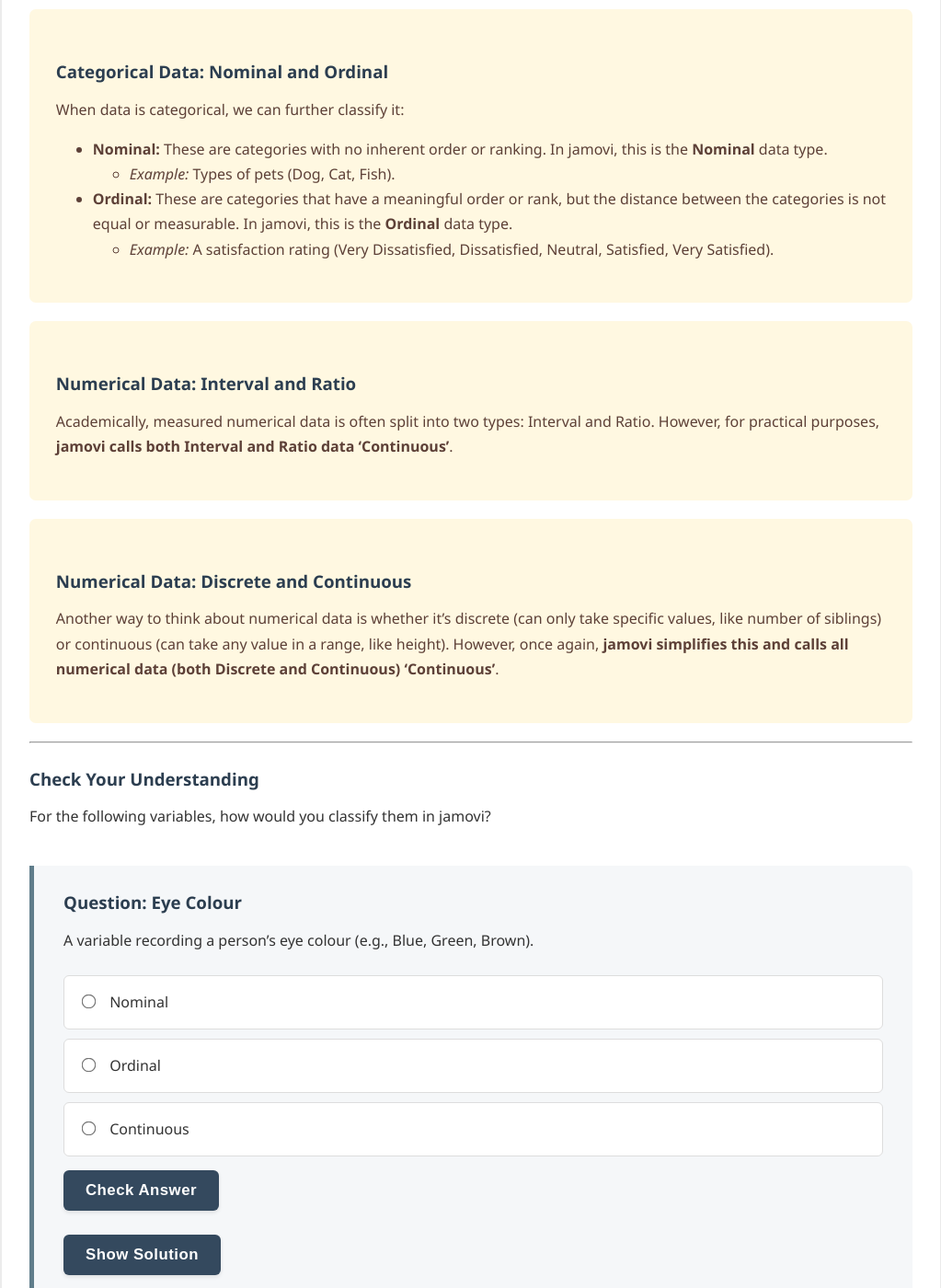
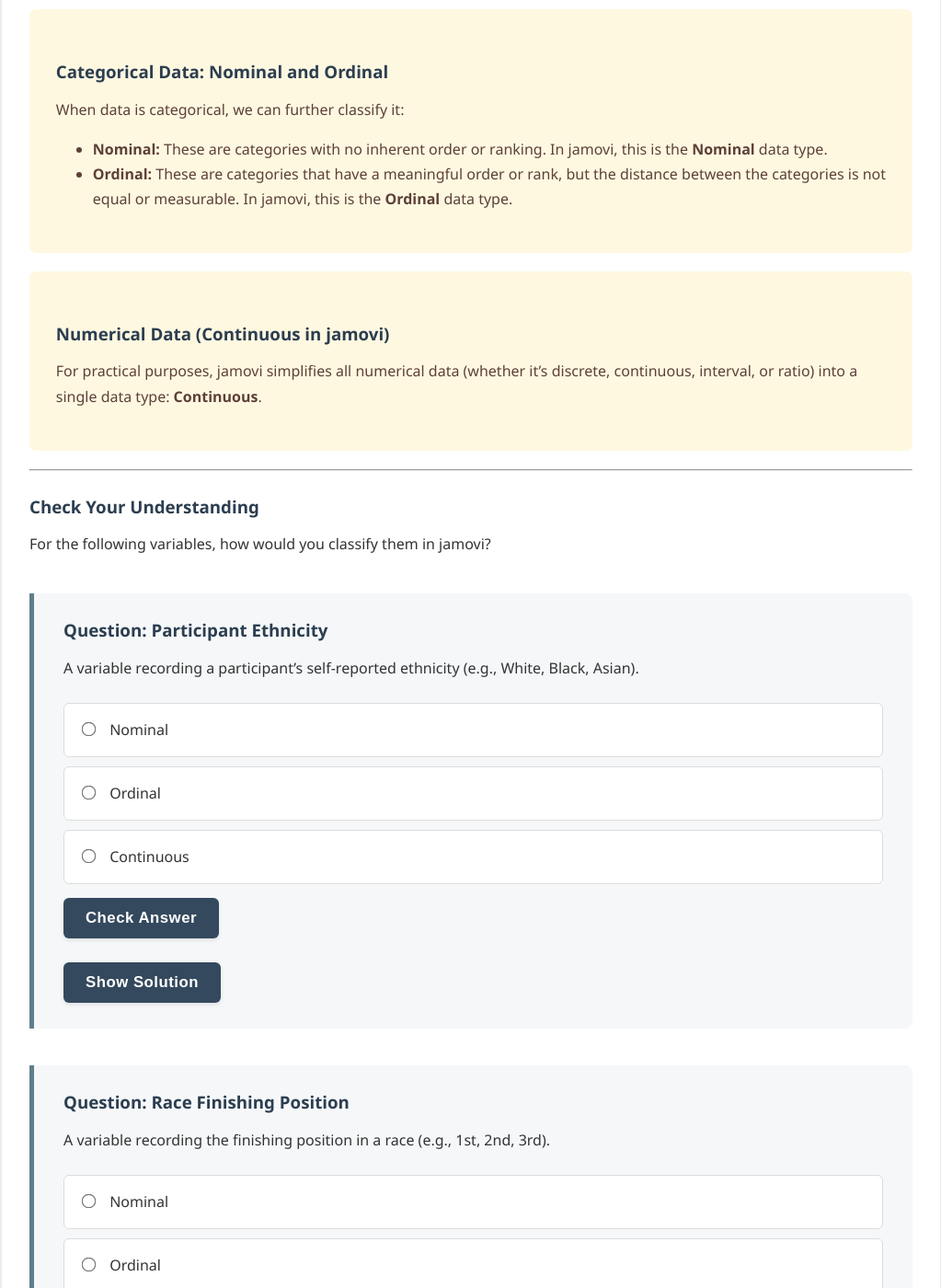
Before and after one commit to probe973/hsc-5066y, a Jekyll site: the page built from jamovi/getting-started/02-levels-of-data.md, in a window 1280 px wide and 1400 px high, scrolled down 559 px. Shown: the whole window at 92% size, without its empty margins (128-1151 px from the left). Built offline with Jekyll 4.4.1, drawn with Linux system fonts in a browser that asks for light colours; some of the changed text lies outside the part shown.

Commit message:
Revise data type classifications in documentation
Updated classifications for categorical and numerical data types in jamovi documentation. Simplified explanations and examples for clarity.

```diff
--- a/jamovi/getting-started/02-levels-of-data.md
+++ b/jamovi/getting-started/02-levels-of-data.md
@@ -18,22 +18,13 @@
 When data is categorical, we can further classify it:
 
 *   **Nominal:** These are categories with no inherent order or ranking. In jamovi, this is the **Nominal** data type.
-    *   *Example:* Types of pets (Dog, Cat, Fish).
-
 *   **Ordinal:** These are categories that have a meaningful order or rank, but the distance between the categories is not equal or measurable. In jamovi, this is the **Ordinal** data type.
-    *   *Example:* A satisfaction rating (Very Dissatisfied, Dissatisfied, Neutral, Satisfied, Very Satisfied).
 </div>
 
 <div class="explanation" markdown="1">
-### Numerical Data: Interval and Ratio
+### Numerical Data (Continuous in jamovi)
 
-Academically, measured numerical data is often split into two types: Interval and Ratio. However, for practical purposes, **jamovi calls both Interval and Ratio data 'Continuous'**.
-</div>
-
-<div class="explanation" markdown="1">
-### Numerical Data: Discrete and Continuous
-
-Another way to think about numerical data is whether it's discrete (can only take specific values, like number of siblings) or continuous (can take any value in a range, like height). However, once again, **jamovi simplifies this and calls all numerical data (both Discrete and Continuous) 'Continuous'**.
+For practical purposes, jamovi simplifies all numerical data (whether it's discrete, continuous, interval, or ratio) into a single data type: **Continuous**.
 </div>
 
 ---
@@ -42,48 +33,48 @@
 For the following variables, how would you classify them in jamovi?
 
 {% include question_multiple_choice.html
-    id="q_eyecolour"
-    title="Eye Colour"
-    question_text="A variable recording a person's eye colour (e.g., Blue, Green, Brown)."
+    id="q_ethnicity"
+    title="Participant Ethnicity"
+    question_text="A variable recording a participant's self-reported ethnicity (e.g., White, Black, Asian)."
     options="nominal::Nominal||ordinal::Ordinal||continuous::Continuous"
     correct_answer="nominal"
-    solution_text="Eye colour categories have no inherent order, so they are Nominal."
+    solution_text="Ethnicity is a set of categories with no inherent order, making it Nominal."
 %}
 
 {% include question_multiple_choice.html
-    id="q_satisfaction"
-    title="Satisfaction Rating"
-    question_text="A variable recording a participant's satisfaction on a scale from 'Very Dissatisfied' to 'Very Satisfied'."
+    id="q_finish_position"
+    title="Race Finishing Position"
+    question_text="A variable recording the finishing position in a race (e.g., 1st, 2nd, 3rd)."
     options="nominal::Nominal||ordinal::Ordinal||continuous::Continuous"
     correct_answer="ordinal"
-    solution_text="The categories have a clear order, but the distance between them is not equal, making them Ordinal."
+    solution_text="Finishing positions have a clear rank (1st is better than 2nd), but the time difference between 1st and 2nd might not be the same as between 2nd and 3rd. This makes it Ordinal."
 %}
 
 {% include question_multiple_choice.html
-    id="q_temperature"
-    title="Temperature"
-    question_text="A variable recording the temperature of a room in degrees Celsius."
+    id="q_reaction_time"
+    title="Reaction Time"
+    question_text="A variable recording the time in milliseconds a person takes to press a button."
     options="nominal::Nominal||ordinal::Ordinal||continuous::Continuous"
     correct_answer="continuous"
-    solution_text="Temperature is a measured numerical variable. In jamovi, all numerical data is classified as Continuous."
+    solution_text="Time is a measured numerical variable. In jamovi, this is classified as Continuous."
 %}
 
 {% include question_multiple_choice.html
-    id="q_siblings"
-    title="Number of Siblings"
-    question_text="A variable recording the number of siblings a person has."
+    id="q_postcode"
+    title="Postcode"
+    question_text="A variable recording a participant's postcode (e.g., NR4 7TJ)."
     options="nominal::Nominal||ordinal::Ordinal||continuous::Continuous"
-    correct_answer="continuous"
-    solution_text="Although this is technically discrete numerical data, jamovi handles all numerical data as Continuous."
+    correct_answer="nominal"
+    solution_text="Although it contains numbers, a postcode is just a label for a location. It has no numerical value or order, so it is Nominal."
 %}
 
 {% include question_multiple_choice.html
-    id="q_height"
-    title="Height"
-    question_text="A variable recording a person's height in centimetres."
+    id="q_likert_scale"
+    title="Likert Scale Agreement"
+    question_text="A variable from a survey asking for agreement on a 5-point scale from 'Strongly Disagree' to 'Strongly Agree'."
     options="nominal::Nominal||ordinal::Ordinal||continuous::Continuous"
-    correct_answer="continuous"
-    solution_text="Height is a measured numerical variable (specifically, ratio data), and jamovi handles all numerical data as Continuous."
+    correct_answer="ordinal"
+    solution_text="The 5 points have a clear order of agreement, but we can't assume the 'distance' between 'Agree' and 'Strongly Agree' is measurable. This is classic Ordinal data."
 %}
 
 <!-- This automatically adds the "Previous" and "Next" navigation buttons -->
```
